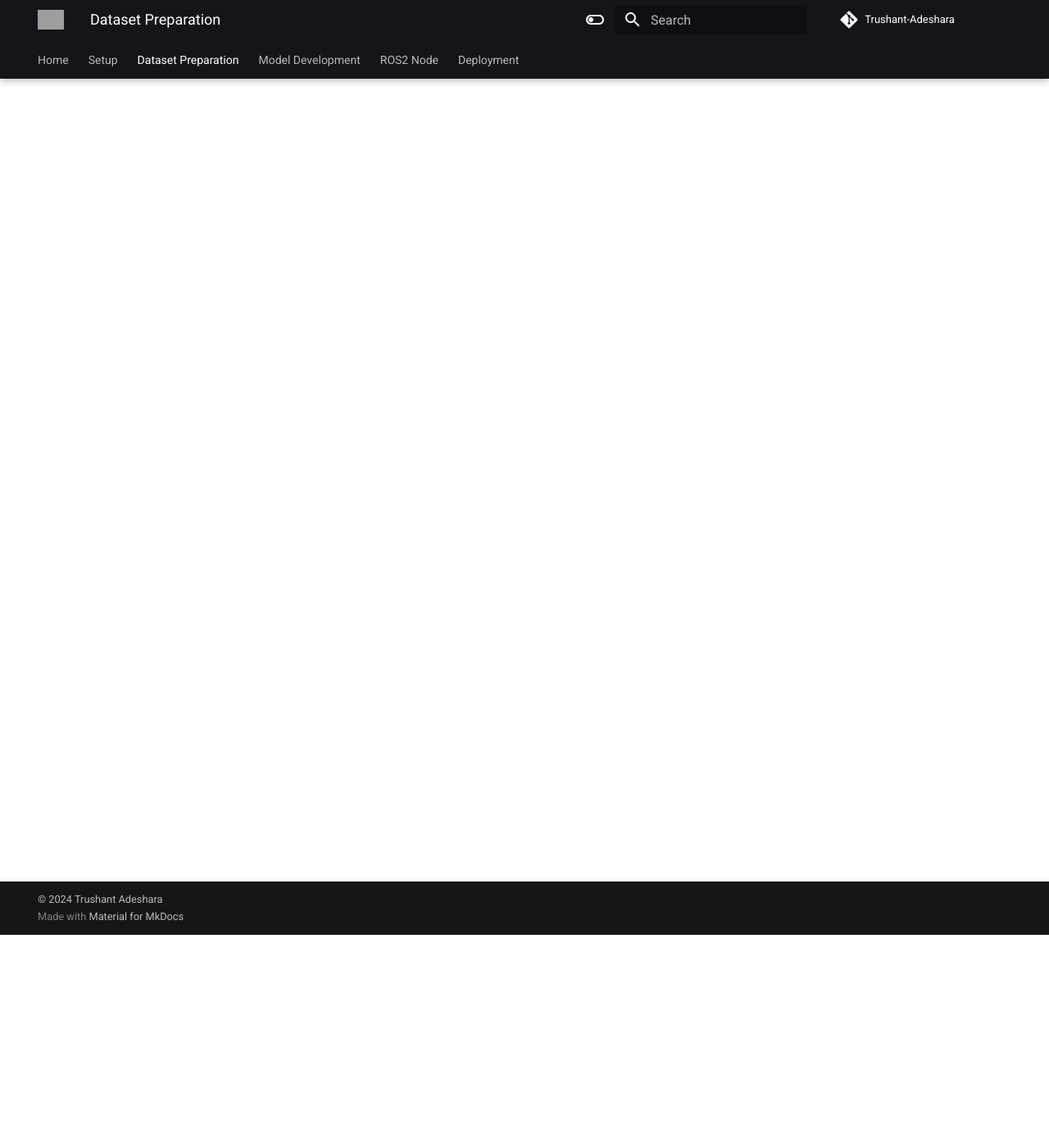
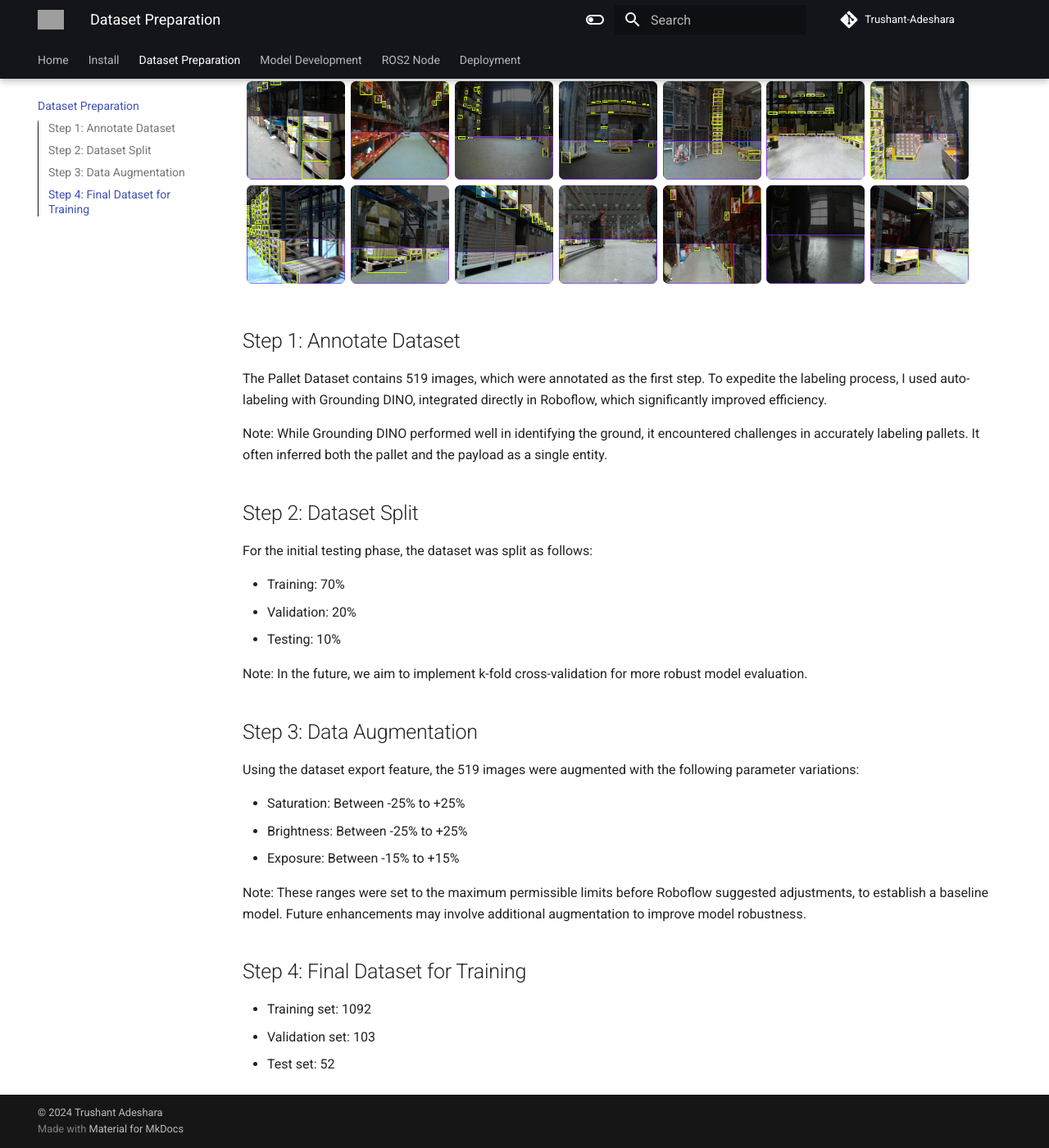
Before and after one commit to trushant05/pallet_insight_ros2, an MkDocs documentation site: the page built from docs/data.md, in a window 1280 px wide and 1400 px high, scrolled down 260 px. Shown: the whole window at 82% size. Built offline with MkDocs 1.6.1 and Material for MkDocs 9.7.7, drawn with Linux system fonts in a browser that asks for light colours; grey boxes are pictures that could not be loaded.

Commit message:
update Dataset Acquisition and Preparation documentation

```diff
--- a/docs/data.md
+++ b/docs/data.md
@@ -1 +1,38 @@
 # Dataset Acquisition and Preparation
+
+![](./assets/img/annotated_data.png)
+
+## Step 1: Annotate Dataset
+
+The Pallet Dataset contains 519 images, which were annotated as the first step. To expedite the labeling process, I used auto-labeling with Grounding DINO, integrated directly in Roboflow, which significantly improved efficiency.
+
+Note: While Grounding DINO performed well in identifying the ground, it encountered challenges in accurately labeling pallets. It often inferred both the pallet and the payload as a single entity.
+
+
+## Step 2: Dataset Split
+
+For the initial testing phase, the dataset was split as follows:
+
+- Training: 70%
+- Validation: 20%
+- Testing: 10%
+
+Note: In the future, we aim to implement k-fold cross-validation for more robust model evaluation.
+
+
+## Step 3: Data Augmentation
+
+Using the dataset export feature, the 519 images were augmented with the following parameter variations:
+
+- Saturation: Between -25% to +25%
+- Brightness: Between -25% to +25%
+- Exposure: Between -15% to +15%
+
+Note: These ranges were set to the maximum permissible limits before Roboflow suggested adjustments, to establish a baseline model. Future enhancements may involve additional augmentation to improve model robustness.
+
+
+## Step 4: Final Dataset for Training
+
+- Training set: 1092
+- Validation set: 103
+- Test set: 52
--- a/mkdocs.yml
+++ b/mkdocs.yml
@@ -40,7 +40,7 @@ plugins:
 
 nav:
     - Home: index.md
-    - Setup: setup.md
+    - Install: install.md
     - Dataset Preparation: data.md
     - Model Development: model.md
     - ROS2 Node: ros2.md
```
Also changed, not shown: docs/assets/img/annotated_data.png (added), docs/install.md (renamed from docs/setup.md).
